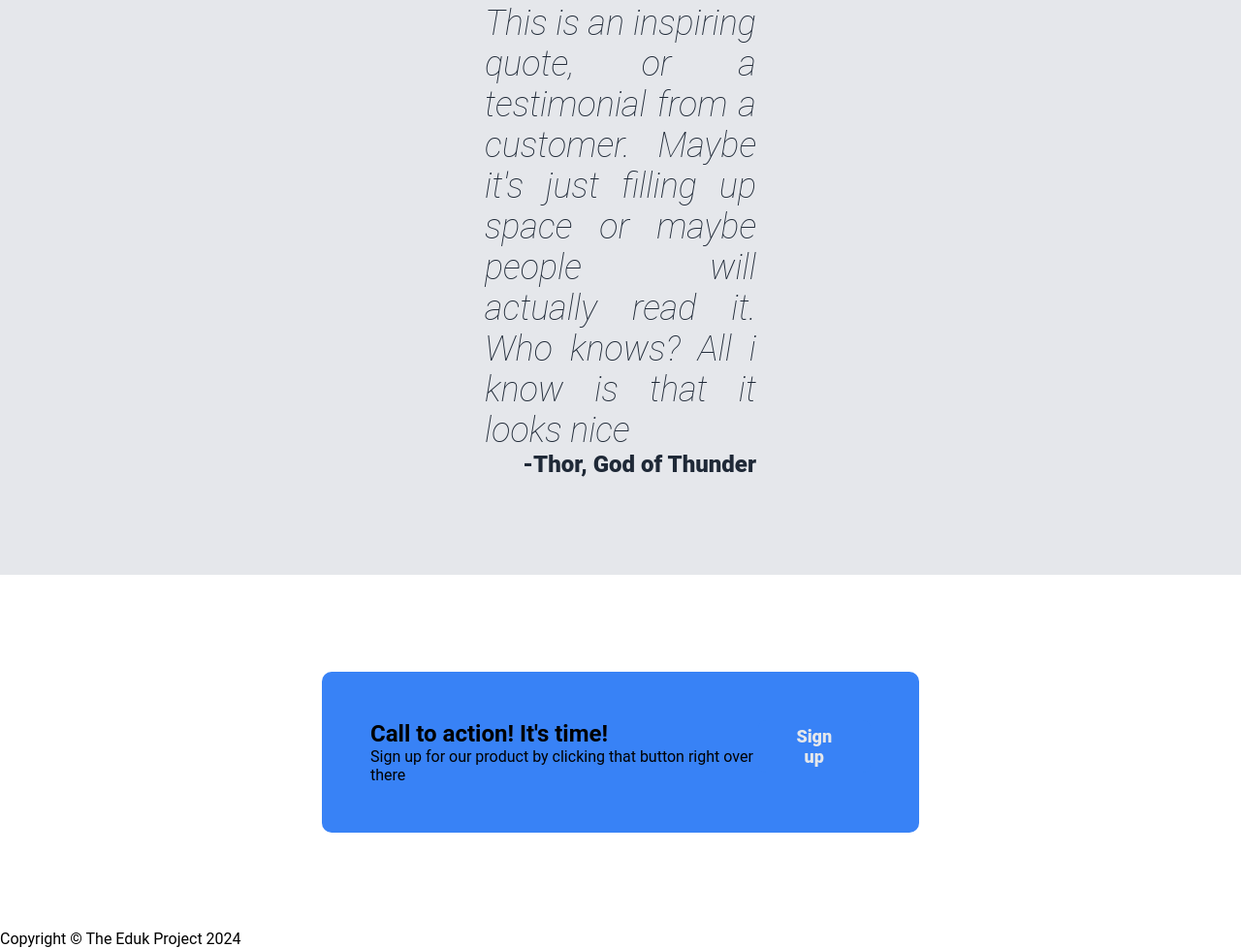
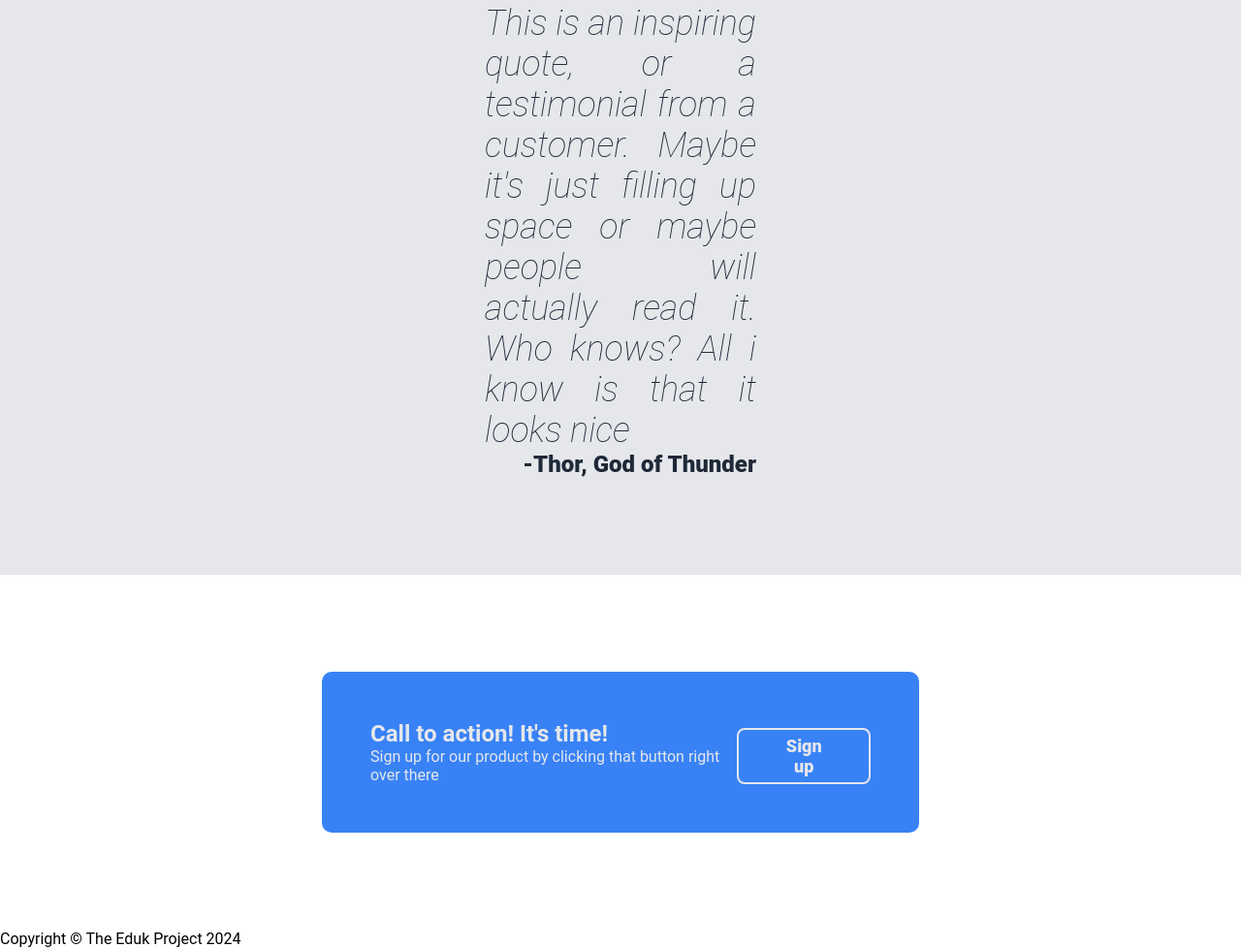
Before and after one commit to ekakhrisnanda/basic-css-practice, a plain HTML site: page index.html in a window 1280 px wide. Shown: the part 1224-2202 px from the top of the page at 97% size. Drawn offline with Linux system fonts and the light colour scheme.

Commit message:
Style .cta-container and its inheritence

```diff
--- a/css/style.css
+++ b/css/style.css
@@ -54,12 +54,13 @@ ul.nav-menu {
     color: #e5e7eb;
 }
 
+/* this also applied to cta button */
 button {
     font-size: 18px;
     color: #e5e7eb;
     font-weight: 900;
     background-color: #3882f6;
-    padding: 6px 30px;
+    padding: 6px 40px;
     border: none;
     border-radius: 8px;
     align-self: flex-start;
@@ -151,6 +152,13 @@ button {
     background-color: #3882f6;
     width: 70%;
     padding: 50px;
+    align-items: center;
     justify-content: space-around;
     border-radius: 10px;
+    color: #e5e7eb;
 }
+
+.cta-box button {
+    border: 2px solid #e5e7eb;
+    align-self: flex-end;
+}
```
